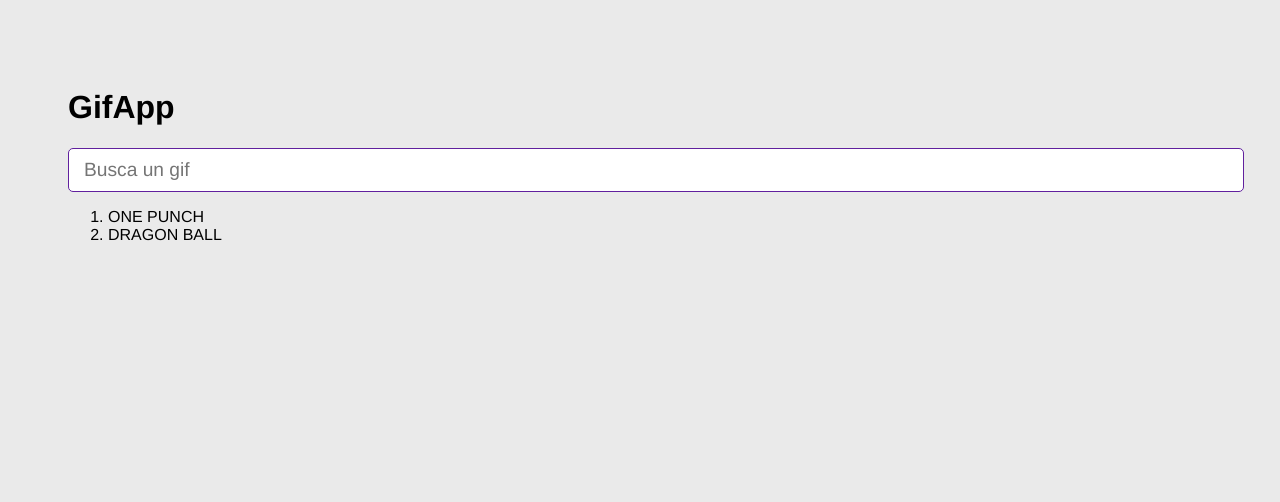
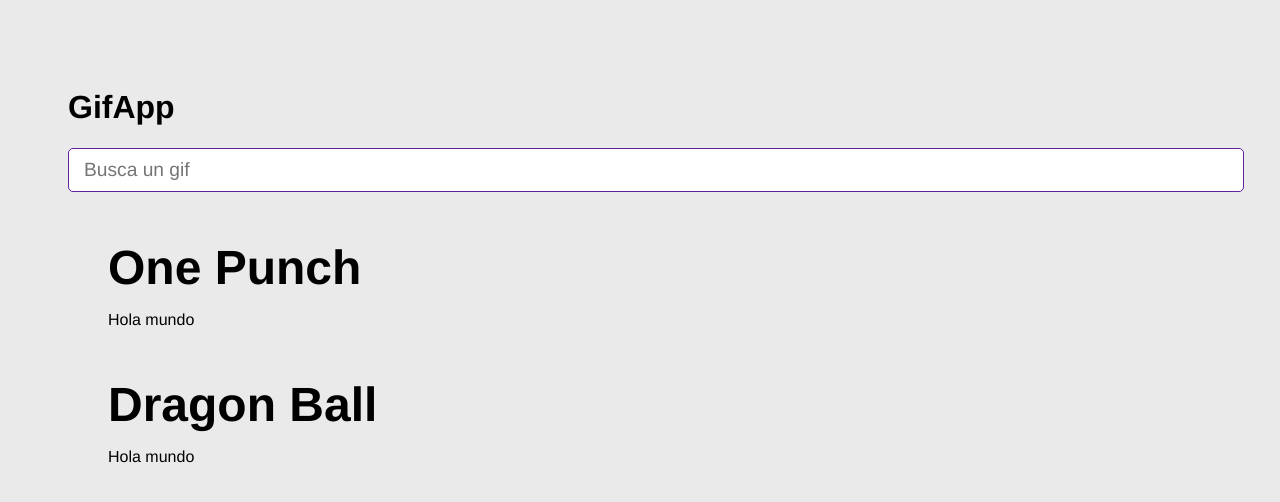
Before and after one commit to ARedondoVilla/gif-app-react, a React (Vite) app: page / in a window 1280 px wide. Shown: the top 502 px of the page. Built offline with nearby package versions, Linux system fonts and the light colour scheme.

Commit message:
renderizar dentro de un map() un componente

```diff
--- a/src/GifApp.jsx
+++ b/src/GifApp.jsx
@@ -1,5 +1,6 @@
 import { useState } from "react";
 import { AddCategory } from "./components/AddCategory";
+import { GifGrid } from "./components/GifGrid";
 
 /**
  * Componente principal de la aplicacion
@@ -23,14 +24,14 @@
       {/* DE ESTA FORMA SE LE PASA EL setState AL COMPONENTE HIJO */}
       {/* <AddCategory setCategories={setCategories} />  */}
       {/* DE ESTA FORMA SE ATRAPA DESDE EL PADRE UN EVENTO QUE HA EMITIDO EL COMPONENTE HIJO */}
-      <AddCategory onAddCategory={(event) => handleAddCategory(event)}/>
+      <AddCategory onAddCategory={(event) => handleAddCategory(event)} />
       {/* CODIGO EQUIVALENTE */}
       {/* <AddCategory onAddCategory={handleAddCategory}/> */}
       {/* LISTADO */}
       <ol>
-        {categories.map((category) => {
-          return <li key={category}>{category.toUpperCase()}</li>;
-        })}
+        {categories.map((category) => (
+          <GifGrid key={category} category={category} />
+        ))}
       </ol>
     </>
   );
--- /dev/null
+++ b/src/components/GifGrid.jsx
@@ -0,0 +1,10 @@
+import React from 'react'
+
+export const GifGrid = ({category}) => {
+  return (
+    <>
+      <h3>{category}</h3>
+      <p>Hola mundo</p>
+    </>
+  )
+}
```
